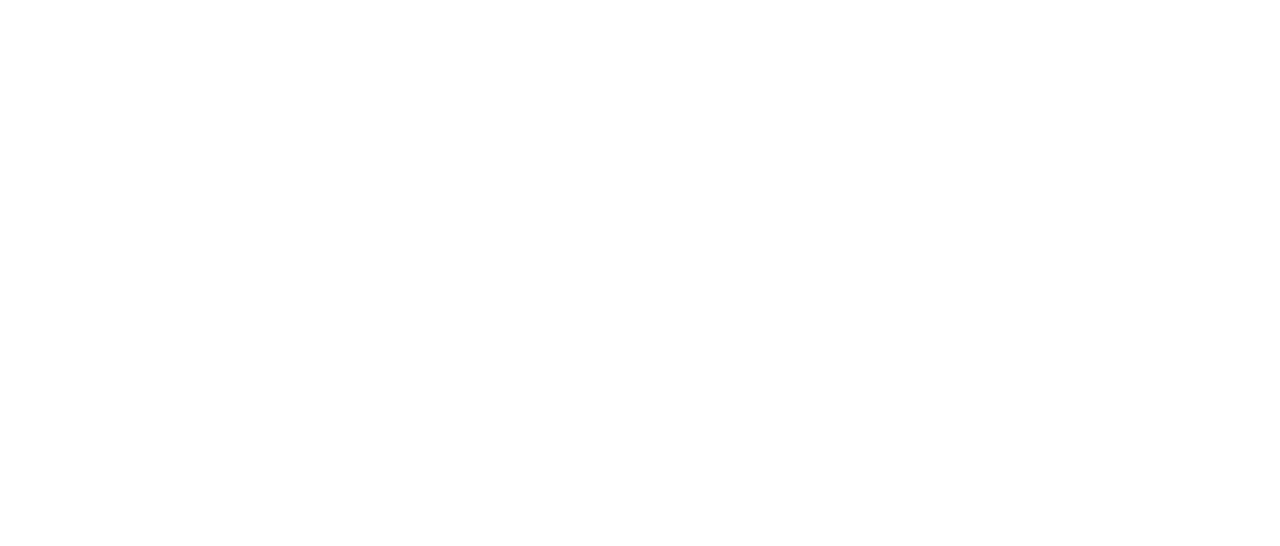
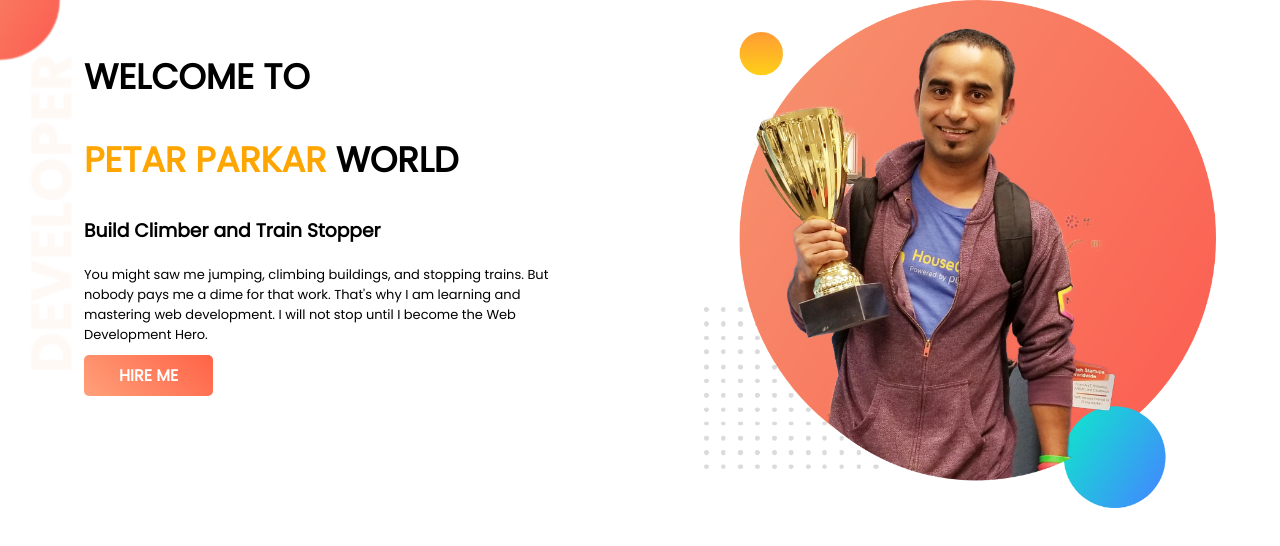
Before and after one commit to NAFIZ009/first-website, a plain HTML site: page index.html in a window 1280 px wide. Drawn offline with Linux system fonts and the light colour scheme.

Commit message:
second-commit

```diff
--- a/index.html
+++ b/index.html
@@ -5,10 +5,26 @@
     <meta http-equiv="X-UA-Compatible" content="IE=edge">
     <meta name="viewport" content="width=device-width, initial-scale=1.0">
     <title>MY first Website</title>
+    <link rel="preconnect" href="https://fonts.googleapis.com">
+    <link rel="preconnect" href="https://fonts.gstatic.com" crossorigin>
+    <link href="https://fonts.googleapis.com/css2?family=Poppins&display=swap" rel="stylesheet">
     <link rel="shortcut icon" href="favicon.ico" type="image/x-icon">
     <link rel="stylesheet" href="style.css">
 </head>
 <body>
-
+    <sectiom id="header">
+        <div id="first">
+            <h1>WELCOME TO</h1>
+            <h1><span class="orange">PETAR PARKAR</span> WORLD</h1>
+            <h3>Build Climber and Train Stopper</h3>
+            <P>
+                You might saw me jumping, climbing buildings, and stopping trains. But nobody pays me a dime for that work.
+                That's why I am learning and mastering web development. I will not stop until I become the Web Development
+                Hero.
+            </P>
+            <a href="github.com/NAFIZ009">HIRE ME</a>
+        </div>
+        <div><img src="images/jhankar.png" alt=""></div>
+    </sectiom>
 </body>
 </html>
--- a/style.css
+++ b/style.css
@@ -0,0 +1,55 @@
+*{
+    margin: 0;
+    padding: 0;
+    box-sizing: border-box;
+}
+body{
+    height: 100vh;
+    width: 100vw;
+    font-family: 'Poppins', sans-serif;
+}
+#header{
+    width: 100%;
+    display: flex;
+    overflow: hidden;
+    justify-content: space-around;
+    /* height: 600px; */
+    background-image: url(images/top-banner.png);
+    background-repeat: no-repeat;
+    background-size: contain;
+    margin-bottom: 30px;
+}
+#header img{
+    width: 100%;
+}
+#header div{
+    width: 40%;
+}
+#first{
+    padding-top:50px ;
+    padding-left:20px ;
+}
+.orange{
+    color: orange;
+}
+#header h1{
+    padding-bottom:30px ;
+    font-size: 35px;
+    text-transform: capitalize;
+}
+#header p{
+    padding-top: 20px;
+    font-weight: light;
+    font-size: 13px;
+}
+a{
+    display: inline-block;
+    margin-top: 10px;
+    padding:8px 35px;
+    border-radius: 5px;
+    text-decoration: none;
+    font-weight: 600;
+    background-image: linear-gradient(45deg, lightsalmon, tomato);
+    color: white;
+    text-align: center;
+}
```
